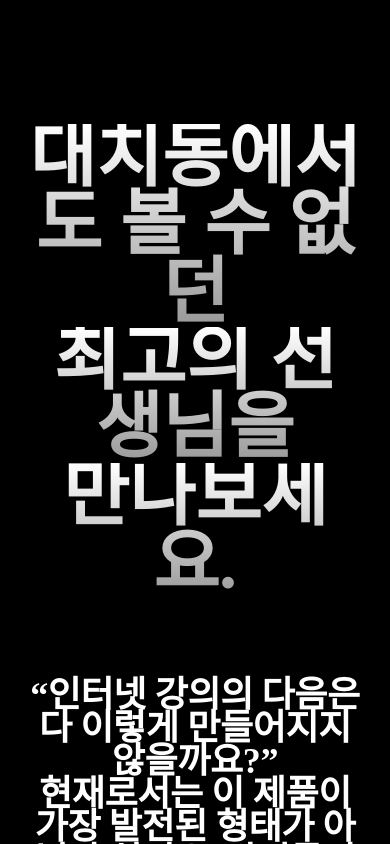
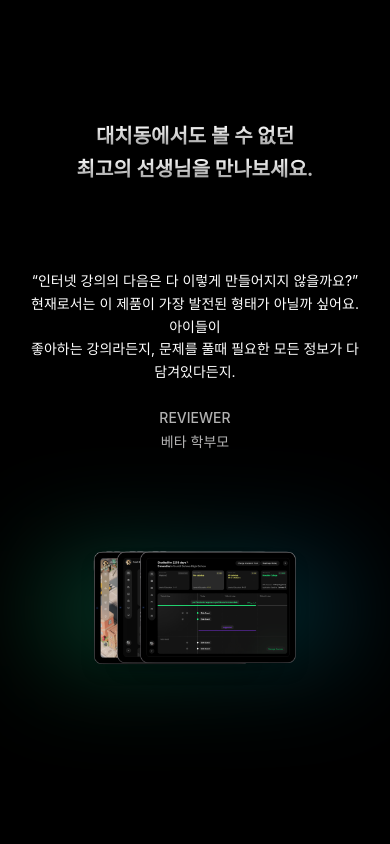
Before and after one commit to InjunH/chalk_home_personal, a Next.js app: page / in a window 390 px wide. Shown: the part 880-1724 px from the top of the page. Built offline with nearby package versions, Linux system fonts and the light colour scheme.

Commit message:
모바일 및 데스크탑 반응형 디자인 개선: IntroImages, IntroMainTitle, IntroTestimonial 컴포넌트에서 모바일 뷰에 맞춘 스타일 조정 및 텍스트 크기 변경. 각 컴포넌트의 레이아웃을 개선하여 사용자 경험을 향상시킴.

```diff
--- a/src/components/ui/IntroImages.tsx
+++ b/src/components/ui/IntroImages.tsx
@@ -15,11 +15,29 @@ export default function IntroImages({
   images,
   className = "",
 }: IntroImagesProps) {
-  // 겹쳐진 이미지 공통 스타일
-  const imageCommonClass = "w-64 h-auto drop-shadow-2xl";
-
   return (
     <div className={`relative ${className}`}>
+      {/* 모바일: 작은 크기로 조정, 단순 중앙 배치 */}
+      <div className="block md:hidden">
+        {/* Light Background Effect */}
+        <div className="absolute intro-light-effect" />
+
+        {/* Device Images - 모바일에서는 중앙에 하나만 표시 */}
+        <div className="relative flex justify-center items-center h-48">
+          {images.map((image, index) => (
+            <div key={index} className={image.position}>
+              <OptimizedImage
+                src={image.src}
+                alt={image.alt}
+                className="w-40 h-auto drop-shadow-xl"
+              />
+            </div>
+          ))}
+        </div>
+      </div>
+
+      {/* PC: 기존 스타일 그대로 유지 */}
+      <div className="hidden md:block">
         {/* Light Background Effect - Figma 정확한 위치 */}
         <div className="absolute intro-light-effect" />
 
@@ -30,11 +48,12 @@ export default function IntroImages({
               <OptimizedImage
                 src={image.src}
                 alt={image.alt}
-              className={imageCommonClass}
+                className="w-64 h-auto drop-shadow-2xl"
               />
             </div>
           ))}
         </div>
       </div>
+    </div>
   );
 }
--- a/src/components/ui/IntroMainTitle.tsx
+++ b/src/components/ui/IntroMainTitle.tsx
@@ -8,15 +8,30 @@ export default function IntroMainTitle({
   className = "",
 }: IntroMainTitleProps) {
   return (
-    <div className={`flex flex-col items-center justify-center max-w-4xl mx-auto ${className}`}>
+    <div
+      className={`flex flex-col items-center justify-center max-w-4xl mx-auto ${className}`}
+    >
+      {/* 모바일: 2줄 처리 */}
+      <div className="block md:hidden">
+        <h2 className="font-bold bg-gradient-to-b from-white to-[#999999] bg-clip-text text-transparent text-xl leading-tight mb-2 text-center">
+          {descriptions[0]}
+        </h2>
+        <h2 className="font-bold bg-gradient-to-b from-white to-[#999999] bg-clip-text text-transparent text-xl leading-tight mb-2 text-center">
+          {descriptions[1]} {descriptions[2]}
+        </h2>
+      </div>
+
+      {/* PC: 기존 3줄 처리 그대로 유지 */}
+      <div className="hidden md:block">
         {descriptions.map((description, index) => (
           <h2
             key={index}
-          className="font-bold bg-gradient-to-b from-white to-[#999999] bg-clip-text text-transparent intro-main-heading"
+            className="font-bold bg-gradient-to-b from-white to-[#999999] bg-clip-text text-transparent intro-main-heading leading-tight mb-2 md:mb-4 text-center"
           >
             {description}
           </h2>
         ))}
       </div>
+    </div>
   );
 }
--- a/src/components/ui/IntroTestimonial.tsx
+++ b/src/components/ui/IntroTestimonial.tsx
@@ -19,7 +19,33 @@ export default function IntroTestimonial({
 }: IntroTestimonialProps) {
   return (
     <div className={`mx-auto flex flex-col gap-60 ${className}`}>
-      {/* Text Section */}
+      {/* 모바일: 0.875rem (text-sm) 크기 */}
+      <div className="block md:hidden">
+        <div className="flex flex-col gap-24">
+          {/* Quote Section */}
+          <div className="flex flex-col gap-0">
+            {/* First Quote */}
+            <div className="text-white">
+              <p className="text-sm text-center leading-relaxed">&ldquo;{testimonial.quote1}&rdquo;</p>
+            </div>
+
+            {/* Second Quote */}
+            <div className="text-white">
+              <p className="text-sm text-center leading-relaxed">{testimonial.quote2}</p>
+              <p className="text-sm text-center leading-relaxed">{testimonial.quote3}</p>
+            </div>
+          </div>
+
+          {/* Reviewer Info */}
+          <div className="text-white/70 text-center space-y-1">
+            <p className="text-sm font-medium">{testimonial.reviewer.title}</p>
+            <p className="text-sm">{testimonial.reviewer.name}</p>
+          </div>
+        </div>
+      </div>
+
+      {/* PC: 기존 스타일 그대로 유지 */}
+      <div className="hidden md:block">
         <div className="flex flex-col gap-24">
           {/* Quote Section */}
           <div className="flex flex-col gap-0">
@@ -42,5 +68,6 @@ export default function IntroTestimonial({
           </div>
         </div>
       </div>
+    </div>
   );
 }
```
Lines whose indentation alone changed are shown as unchanged.
